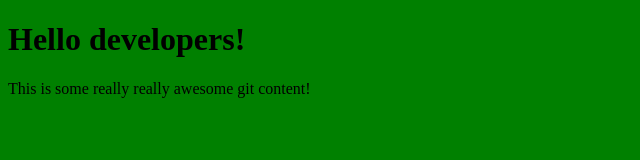
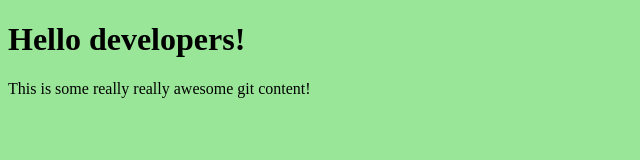
Before and after one commit to AshIgnYeo/git-101-workshop, a plain HTML site: page index.html in a window 1280 px wide. Shown: the whole page, without its empty margins (0-640 px from the left). Drawn offline with Linux system fonts and the light colour scheme.

Commit message:
changed to light green

```diff
--- a/style.css
+++ b/style.css
@@ -1,3 +1,3 @@
 body {
-  background-color: green;
+  background-color: rgb(153, 230, 153);
 }
```
